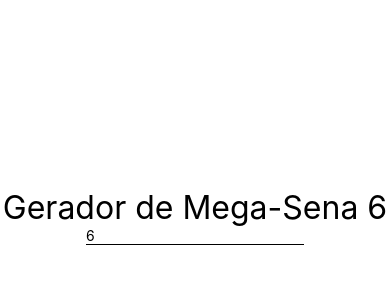
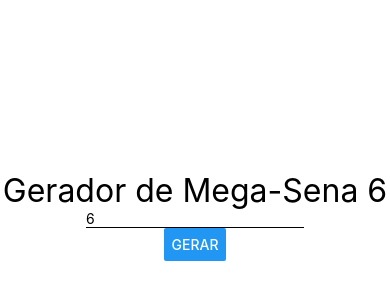
Before and after one commit to Graciliano-Barroso/exercicios-react-native, a React Native app: screen / in a window 390 px wide. Shown: the part 206-506 px from the top of the page. Built offline with nearby package versions, Linux system fonts and the light colour scheme.

Commit message:
feat: Componente mega-sena #1

```diff
--- a/src/components/mega/Mega.js
+++ b/src/components/mega/Mega.js
@@ -1,15 +1,29 @@
 import React, { Component } from 'react';
-import { Text, TextInput } from 'react-native';
+import { Button, Text, TextInput } from 'react-native';
 import Estilo from '../estilo';
 
 export default class Mega extends Component {
 
     state = {
-        qtdeNumeros: this.props.qtdeNumeros
+        qtdeNumeros: this.props.qtdeNumeros,
+        numeros: []
     }
 
     alterarQtdeNumero = (qtde) => {
-        this.setState({ qtdeNumeros: qtde });
+        this.setState({ qtdeNumeros: +qtde });
+    }
+
+    gerarNumeroNaoContido = nums => {
+        const novo = parseInt(Math.random() * 60) + 1;
+        return nums.includes(novo) ? this.gerarNumeroNaoContido(nums) : novo;
+    }
+
+    gerarNumeros = () => {
+        const numeros = Array(this.state.qtdeNumeros)
+            .fill()
+            .reduce(n => [...n, this.gerarNumeroNaoContido(n)], [])
+            .sort((a, b) => a - b)
+        this.setState({ numeros });
     }
 
     render() {
@@ -25,6 +39,13 @@
                     value={this.state.qtdeNumeros}
                     onChangeText={this.alterarQtdeNumero}
                 />
+                <Button
+                    title='Gerar'
+                    onPress={this.gerarNumeros}
+                />
+                <Text>
+                    {this.state.numeros.join(', ')}
+                </Text>
             </>
         )
     }
```
